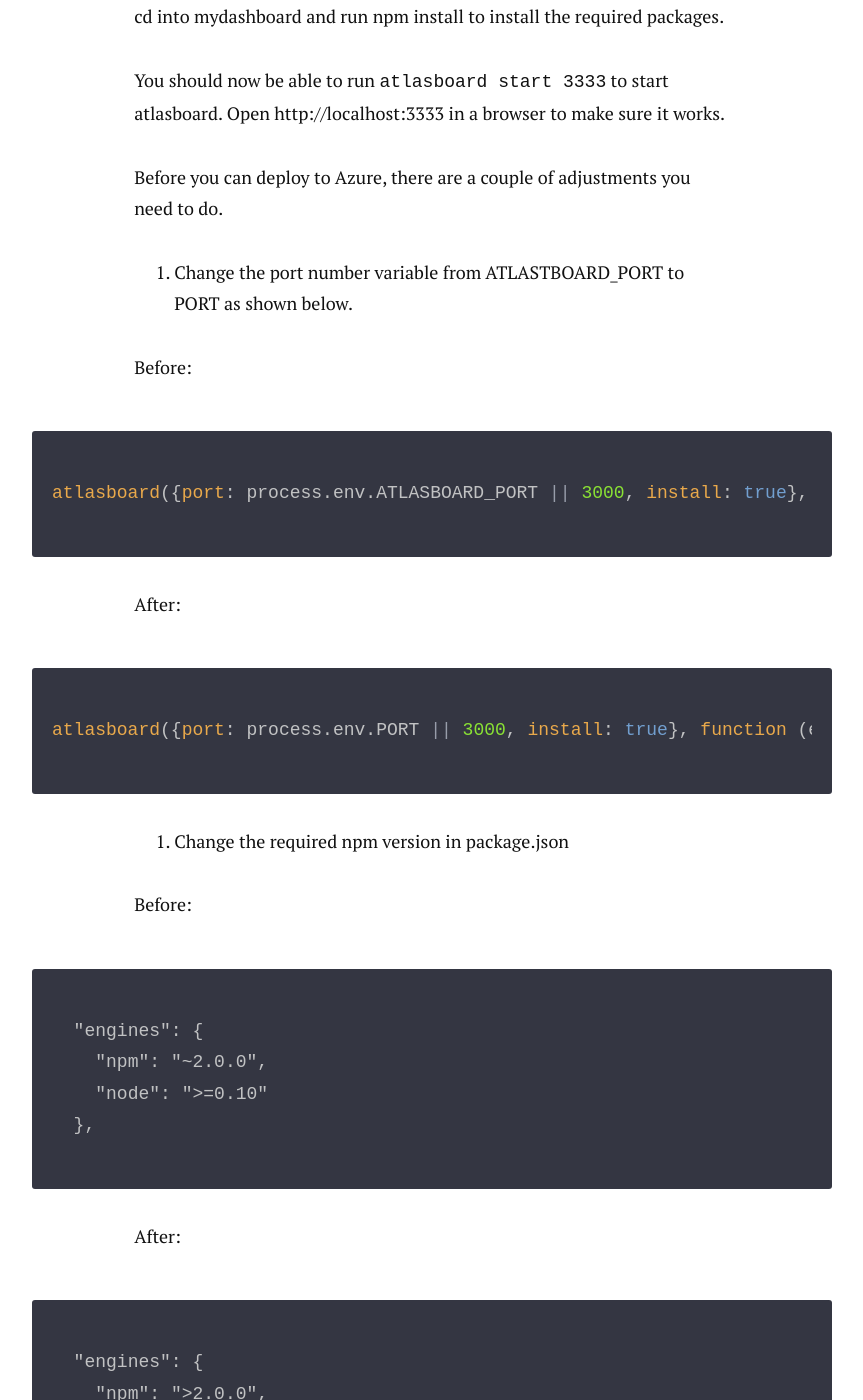
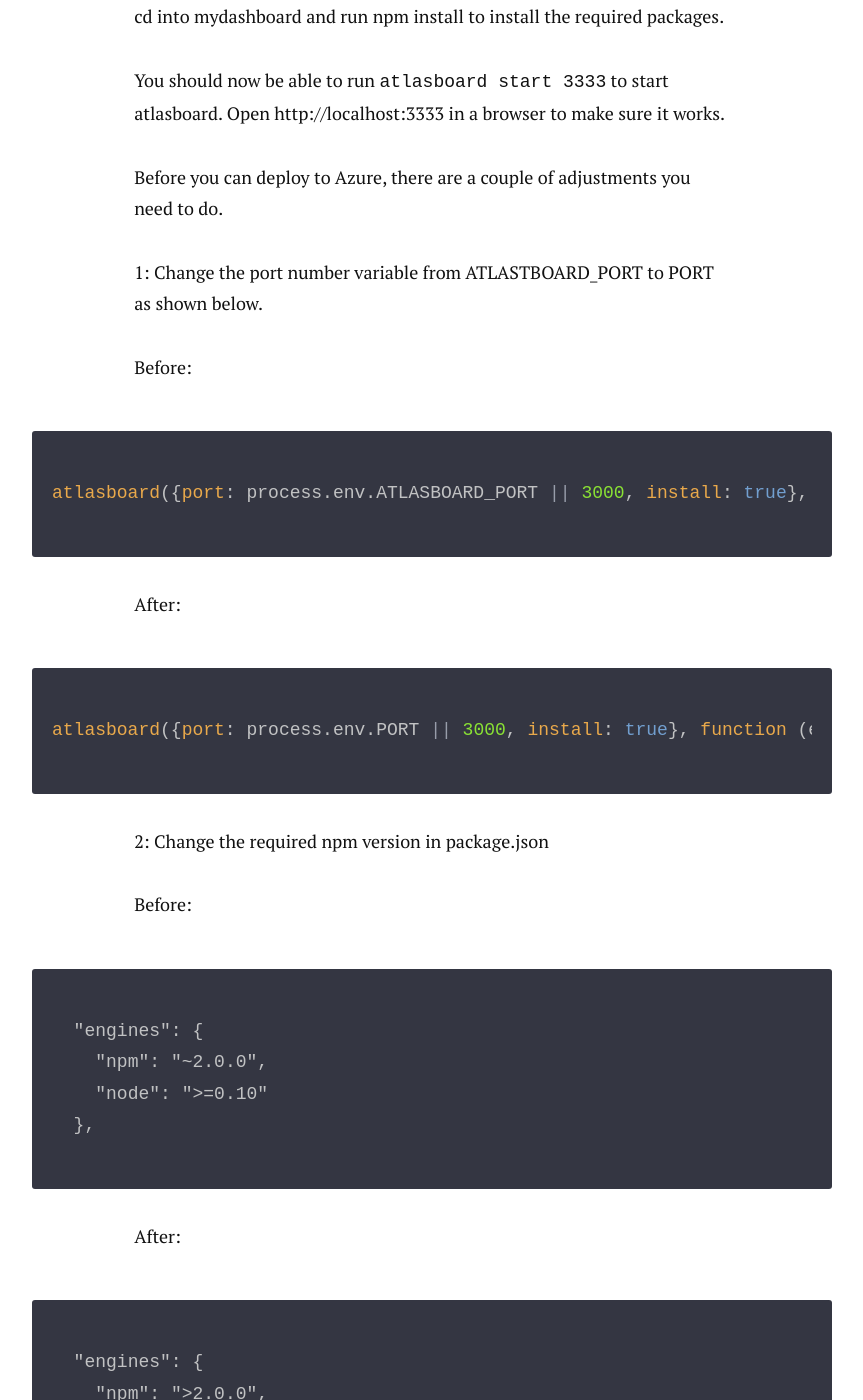
Before and after one commit to henningst/henningst.github.io, a Jekyll site: the page built from _posts/2016-05-13-atlasboard-on-azure-webapp.md, in a window 1280 px wide and 1400 px high, scrolled down 2496 px. Shown: the whole window, without its empty margins (208-1071 px from the left). Built offline with Jekyll 4.4.1, drawn with Linux system fonts in a browser that asks for light colours; nearby versions of some CDN libraries; comment, search, counter and statistics services are not loaded; some of the changed lines change nothing that is shown.

Commit message:
Fixed numbering

```diff
--- a/_posts/2016-05-13-atlasboard-on-azure-webapp.md
+++ b/_posts/2016-05-13-atlasboard-on-azure-webapp.md
@@ -59,7 +59,7 @@
 
 Before you can deploy to Azure, there are a couple of adjustments you need to do.
 
-1. Change the port number variable from ATLASTBOARD_PORT to PORT as shown below.
+1: Change the port number variable from ATLASTBOARD_PORT to PORT as shown below.
 
 Before:
 {% highlight javascript %}
@@ -73,7 +73,7 @@
 
 
 
-2. Change the required npm version in package.json
+2: Change the required npm version in package.json
 
 Before:
 {% highlight javascript %}
```
